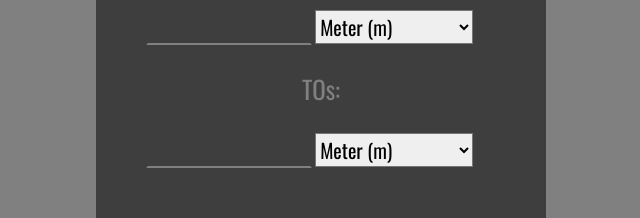
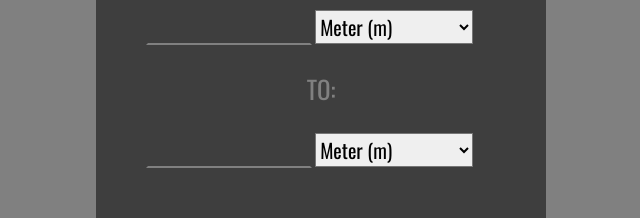
Before and after one commit to auhermia/Calculator-converter, a plain HTML site: page index.html in a window 1280 px wide. Both pictures are taken after a click on the button "Unit Conversion". Shown: the part 252-470 px from the top of the page, 319-959 px from the left. Drawn offline with nearby package versions, Linux system fonts and the light colour scheme.

Commit message:
revised converter text

```diff
--- a/index.html
+++ b/index.html
@@ -63,7 +63,7 @@
             <input type="text" id="from"/>
             <select id="fromUnit"></select>
             <!-- To -->
-            <p>TOs:</p>
+            <p>TO:</p>
             <input type="text" id="to" />
             <select id="toUnit"></select>
             <button id="convert_equal">Convert</button>
```
